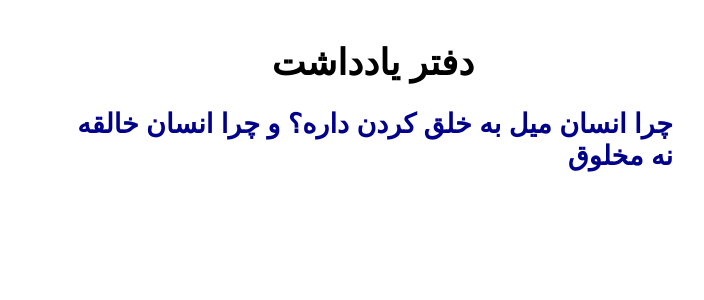
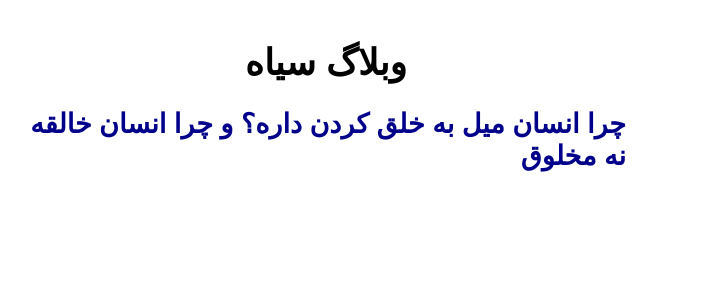
Before and after one commit to darkblog/darkblog.github.io, a Jekyll site: the page built from index.html, in a window 1280 px wide. Shown: the top 300 px of the page, without its empty margins (412-1116 px from the left). Built offline with Jekyll 4.4.1, drawn with Linux system fonts in a browser that asks for light colours.

Commit message:
Update index.html

```diff
--- a/index.html
+++ b/index.html
@@ -5,13 +5,13 @@ layout: compress
 <!DOCTYPE html>
 <html dir="rtl" lang="fa-IR">
 <head>
-<title>دفتر یادداشت</title>
-<meta name="description" content="دفتر یادداشت">
+<title>وبلاگ سیاه</title>
+<meta name="description" content="وبلاگ سیاه">
 <meta name="viewport" content="width=device-width">
 <style>body{font-family:sans-serif;font-size:large;font-weight:bold;margin:auto;padding:1em;max-width:600px}a{text-decoration:none;color:darkblue}h1{text-align:center}</style>
 </head>
 <body>
-<h1>دفتر یادداشت</h1>
+<h1>وبلاگ سیاه</h1>
 {% for post in site.posts %}
 <h2><a href="{{ site.url }}{{ post.url }}">{{ post.title }}</a></h2>
 {% endfor %}
```
